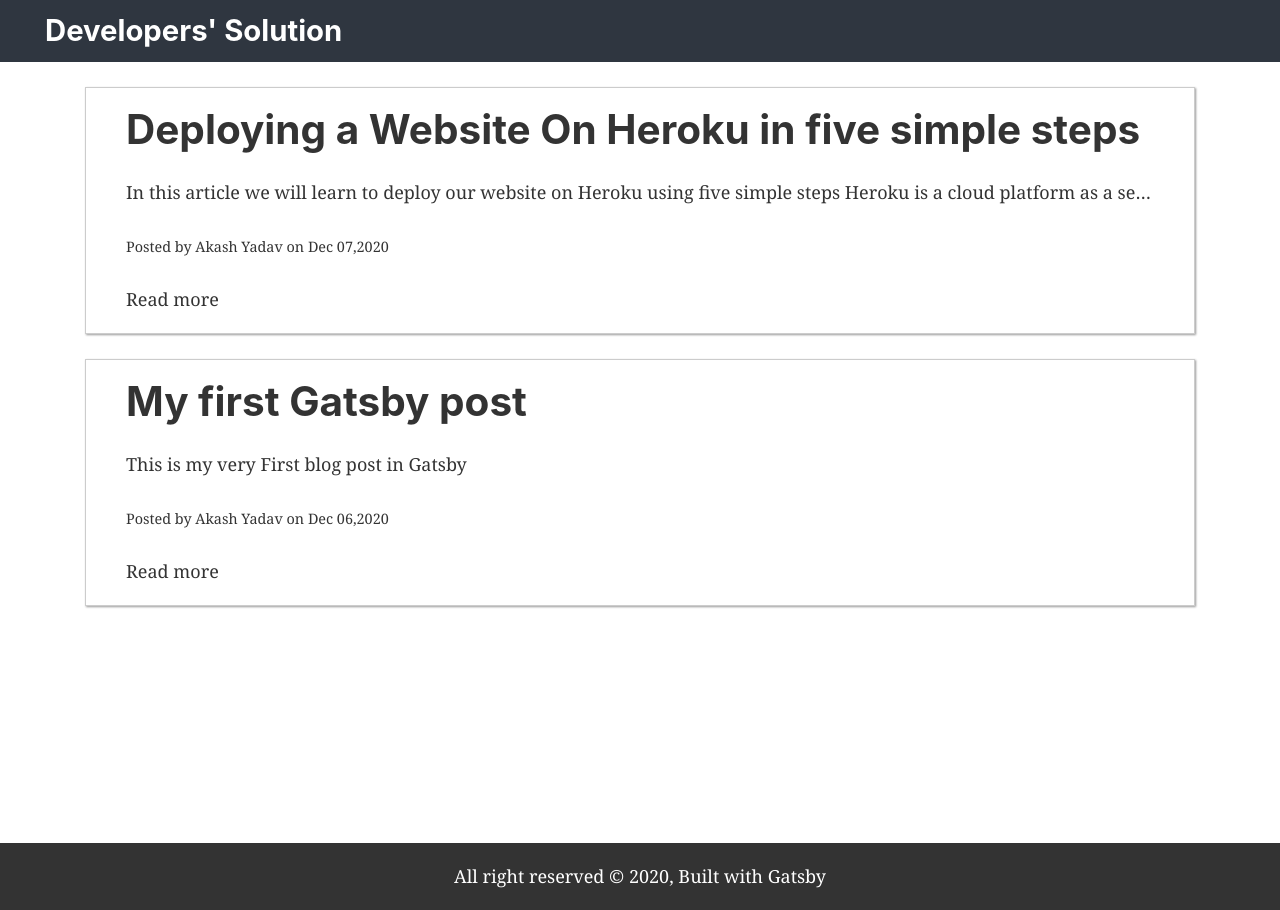
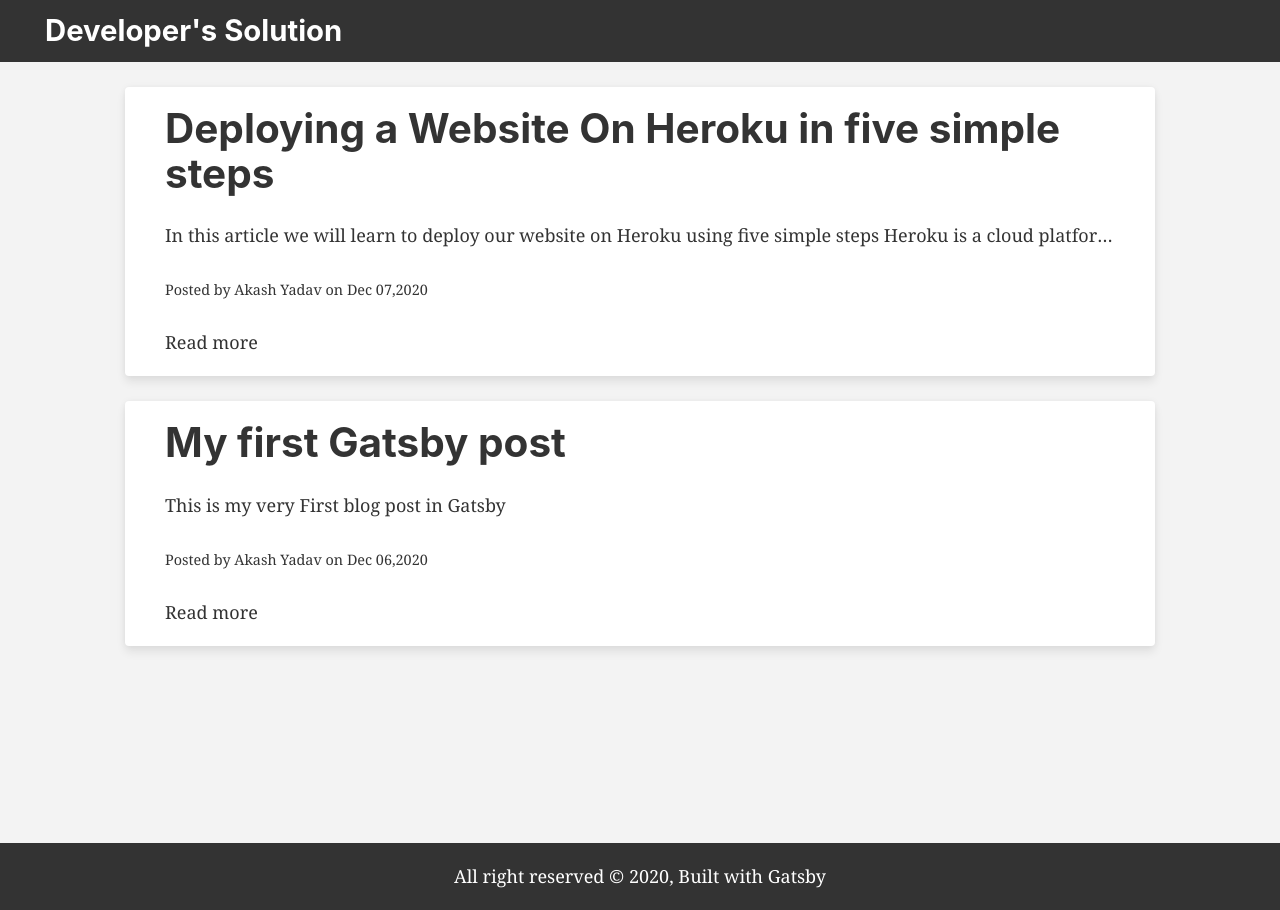
Before and after one commit to akash-yadav12/Gatsby-blog-site, a Gatsby site: page / in a window 1280 px wide. Built offline with nearby package versions, Linux system fonts and the light colour scheme; Gatsby itself is replaced by a stand-in of ours.

Commit message:
UI improvements

```diff
--- a/gatsby-config.js
+++ b/gatsby-config.js
@@ -1,8 +1,8 @@
 module.exports = {
   siteMetadata: {
-    title: `Developers' Solution`,
-    // description: `Kick off your next, great Gatsby project with this default starter. This barebones starter ships with the main Gatsby configuration files you might need.`,
-    author: `@gatsbyjs`,
+    title: `Developer's Solution`,
+    description: `Get solution of problems faced during the programming, web development journey`,
+    author: `@Akash`,
   },
   plugins: [
     `gatsby-plugin-react-helmet`,
--- a/myscript.js
+++ b/myscript.js
@@ -1 +1,2 @@
+import React from 'react';
 <script data-ad-client="ca-pub-9340385867635764" async src="https://pagead2.googlesyndication.com/pagead/js/adsbygoogle.js"></script>
--- a/src/components/header.js
+++ b/src/components/header.js
@@ -5,7 +5,7 @@ import React from "react"
 const Header = ({ siteTitle }) => (
   <header
     style={{
-      background: `#2f3640`,
+      background: `#333`,
       marginBottom: `0`,
     }}
   >
--- a/src/components/layout.css
+++ b/src/components/layout.css
@@ -9,6 +9,7 @@ body {
   margin: 0;
   -webkit-font-smoothing: antialiased;
   -moz-osx-font-smoothing: grayscale;
+  background: #f3f3f3;
   color: hsla(0, 0%, 0%, 0.8);
   font-family: georgia, serif;
   font-weight: normal;
--- /dev/null
+++ b/src/pages/index.css
@@ -0,0 +1,17 @@
+#data-card{
+    border-radius: 4px;
+    background: #fff;
+    box-shadow: 0 6px 10px rgba(0,0,0,.08), 0 0 6px rgba(0,0,0,.05);
+    transition: .3s transform cubic-bezier(.155,1.105,.295,1.12),.3s box-shadow,.3s -webkit-transform cubic-bezier(.155,1.105,.295,1.12);
+    padding: 20px 40px;
+    margin: 25px 40px;
+}
+#data-card:hover{
+    box-shadow: 0 10px 20px rgba(0,0,0,.12), 0 4px 8px rgba(0,0,0,.06);
+}
+
+@media (max-width:600px){
+    #data-card{
+        margin: 25px auto;
+    }
+}
--- a/src/pages/index.js
+++ b/src/pages/index.js
@@ -5,21 +5,17 @@ import SEO from "../components/seo"
 
 import Layout from "../components/layout"
 
+import "./index.css"
 // const extScript = require('../../myscript.js')
 
 
 const BlogPage = ({data}) => (
   <Layout>
-    <SEO title="Home" />
+    <SEO title="Technology" />
     <div style={{minHeight:`90vh`}}>
         {data.allMarkdownRemark.edges.map(post => (
-            <div className="cards" key = { post.node.id}
+            <div className="cards" id="data-card" key = { post.node.id}
                 style={{
-                    border:`1px solid rgba(0,0,0,.2)`,
-                    boxShadow:`1px 1px 2px rgba(0,0,0,.4)`,
-                    margin: `25px auto`,
-                    padding: `20px 40px`
-
                 }}
             >
                 <h1 className="Font-weight-bold">{post.node.frontmatter.title}</h1>
```
Also changed, not shown: src/templates/blog-post.js (+4 -4 lines).
